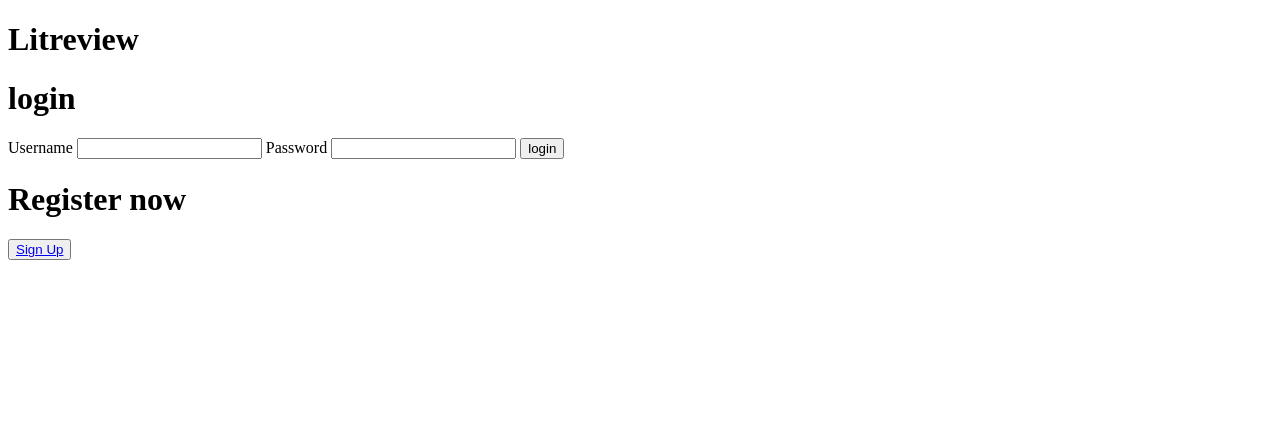
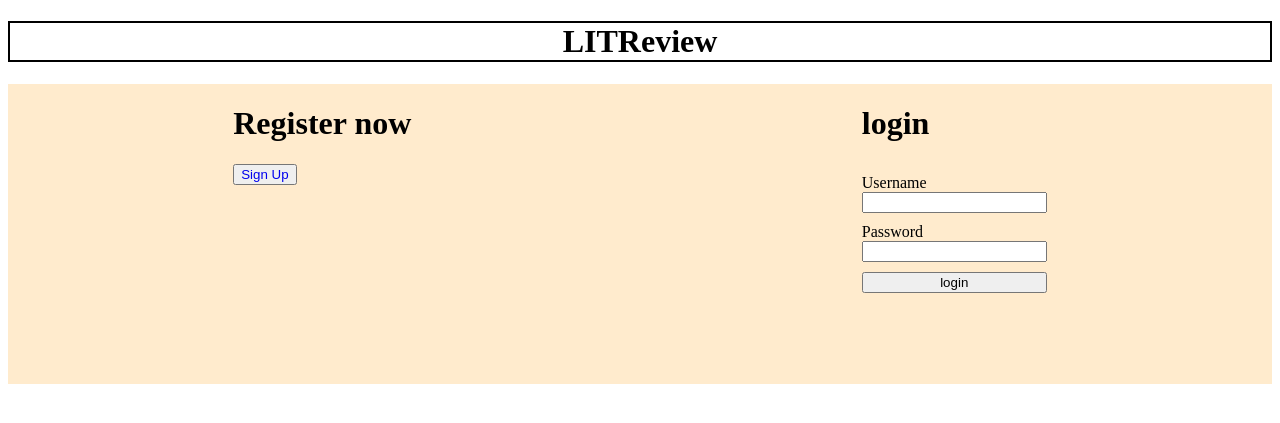
Before and after one commit to alexandre-75/Develop_a_web_application_using_Django, a Django app: page / in a window 1280 px wide. Shown: the top 423 px of the page. Run offline with Django 4.2, Linux system fonts and the light colour scheme.

Commit message:
css homepage

```diff
--- a/source/accounts/templates/accounts/homepage.html
+++ b/source/accounts/templates/accounts/homepage.html
@@ -3,25 +3,26 @@
 {% block welcome %}
 
 <div class="content_welcome">
-    <div class="login">
-        <h1>login</h1>
-        <form method = "POST">
-            {% csrf_token %}
-
-            <label for="username">Username</label>
-            <input type="text" name="username" id="username">
-
-            <label for="password1">Password</label>
-            <input type="password" name="password1" id="password1">
-
-            <input type="submit" value="login">
-        </form>
-    </div>
 
     <div class="sing_up">
         <h1>Register now</h1>
         <button><a href="{% url 'accounts_sign_up' %}">Sign Up</a></button>
     </div>
+
+    <div class="login">
+        <h1>login</h1>
+        <form class="form" method = "POST">
+            {% csrf_token %}
+
+            <label class="space-between" for="username">Username</label>
+            <input type="text" name="username" id="username">
+
+            <label class="space-between" for="password1">Password</label>
+            <input type="password" name="password1" id="password1">
+
+            <input class="space-between" type="submit" value="login">
+        </form>
+    </div>
 </div>
 
 {% endblock %}
--- a/source/reviews/static/css/style.css
+++ /dev/null
@@ -1,4 +0,0 @@
-.navigation_bar {
-   display: flex;
-   justify-content: space-around;
-}
--- /dev/null
+++ b/source/reviews/static/css/welcome.css
@@ -0,0 +1,24 @@
+.titre {
+    color:black;
+    border: 2px solid black;
+    text-align: center;
+}
+.content_welcome {
+    background-color: blanchedalmond;
+    display: flex;
+    justify-content: space-around;
+    height: 300px;
+}
+.form {
+    display: flex;
+    flex-direction: column;
+}
+.space-between {
+    margin-top: 10px;
+}
+a:link {
+    text-decoration: none;
+  }
+a:visited {
+    color: black;
+  }
--- a/source/templates/base.html
+++ b/source/templates/base.html
@@ -1,10 +1,11 @@
 {% load static %}
 <!DOCTYPE html>
+
 <html lang="en">
 <head>
     <meta charset="UTF-8">
     <title>Litreview</title>
-    <link rel="stylesheet" type="text/css" href="{% static 'css/style.css' %}">
+    <link rel="stylesheet" type="text/css" href="{% static 'css/style1.css' %}">
 </head>
 <body>
     <div class="navigation_bar">
--- a/source/templates/basewelcome.html
+++ b/source/templates/basewelcome.html
@@ -1,11 +1,13 @@
+{% load static %}
 <!DOCTYPE html>
 <html lang="en">
 <head>
     <meta charset="UTF-8">
+    <link rel="stylesheet" href="{% static 'css/welcome.css' %}">
     <title>Welcome</title>
 </head>
 <body>
-    <h1>Litreview</h1>
+    <h1 class="titre">LITReview</h1>
 
 {% block welcome %}{% endblock %}
 
```
Also changed, not shown: source/reviews/static/css/style1.css (added, +8 -0 lines), source/db.sqlite3.
